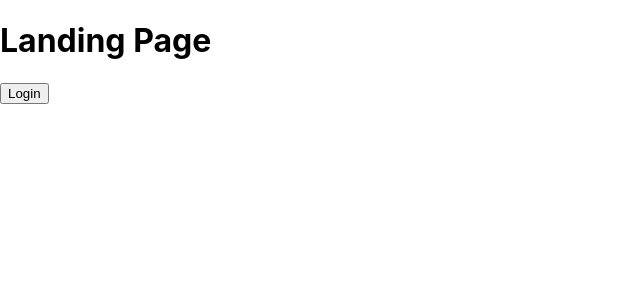
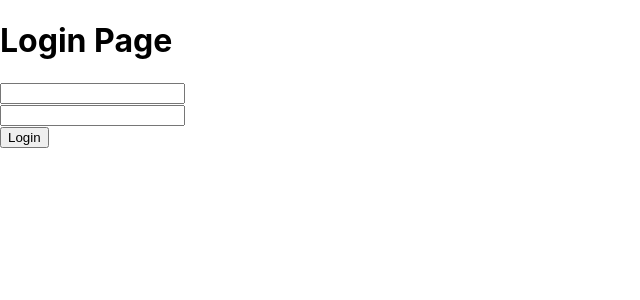
Before and after one commit to abbaswork/teachers-app, a React (Create React App) app in the folder client/: page / in a window 1280 px wide. Shown: the top 300 px of the page, without its empty margins (0-640 px from the left). Built offline with nearby package versions, Linux system fonts and the light colour scheme.

Commit message:
setup auth request from react to server

```diff
--- a/client/package.json
+++ b/client/package.json
@@ -6,6 +6,7 @@
     "@testing-library/jest-dom": "^5.11.6",
     "@testing-library/react": "^11.2.2",
     "@testing-library/user-event": "^12.6.0",
+    "axios": "^0.21.1",
     "react": "^17.0.1",
     "react-dom": "^17.0.1",
     "react-router-dom": "^5.2.0",
--- a/client/src/auth/auth.js
+++ b/client/src/auth/auth.js
@@ -1,12 +1,35 @@
-/* ES6 Class module to create auth class to act as authentication interface */
+import axios from 'axios';
+
+/* ES6 Class module to create auth class to act as auth interface */
 class Auth {
   constructor() {
+    /* Using standard login fields */
+    this.userName = '';
+    this.password = '';
     this.authenticated = false;
   }
 
-    /* Login and logout with callback */
-    login(cb) {
-      this.authenticated = true;
+  /* Login/Logout functions with callbacks */
+  async login(userName, password, cb) {
+
+    /* Assign constructor values, referenced in other auth operations */
+    this.userName = userName;
+    this.password = password;
+
+    /* Function to send authentication request to server */
+    try {
+      const response = await axios.get('http://localhost:5000/', {
+        auth: {
+          username: 'jack',
+          password: 'secret'
+        }
+      }); console.log(response);
+    } catch (error) {
+      console.log(error);
+    }
+
+
+    //this.authenticated = true;
     cb();
   }
 
--- a/client/src/pages/login.js
+++ b/client/src/pages/login.js
@@ -1,21 +1,42 @@
 import React from "react";
 import auth from "./../auth/auth";
 
-const LandingPage = props => {
-  return (
-    <div>
-      <h1>Landing Page</h1>
-      <button
-        onClick={() => {
-          auth.login(() => {
-            props.history.push("/home");
-          });
-        }}
-      >
-        Login
-      </button>
-    </div>
-  );
-};
+export default class Login extends React.Component {
+  constructor(props) {
+    super(props);
+    this.state = {
+      userName: '',
+      password: ''
+    }
+  }
 
-export default LandingPage;
+  /* Using public class field syntax to avoid binding in constructor */
+  handleChange = (field, e) => {
+    this.setState({ [field]: e.target.value })
+  }
+
+  handleLogin = () => {
+
+    /* Auth login takes callback, provide function to redirect when authenticated */
+    auth.login(this.state.userName, this.state.password, () => {
+      this.props.history.push("/home");
+    });
+  }
+
+  render() {
+    return (
+      <div>
+        <h1>
+          Login Page
+      </h1>
+        {/* Using Function prototype bind syntax to avoid extra callback vs arrow function callback */}
+        <input type="text" value={this.state.userName} onChange={this.handleChange.bind(this, 'userName')} />
+        <br />
+        <input type="text" value={this.state.password} onChange={this.handleChange.bind(this, 'password')} />
+        <br />
+
+        <button onClick={this.handleLogin}> Login </button>
+      </div>
+    );
+  }
+}
```
Also changed, not shown: 2 other files (tests, documents, lock files or other folders). Lines whose indentation alone changed are shown as unchanged.
